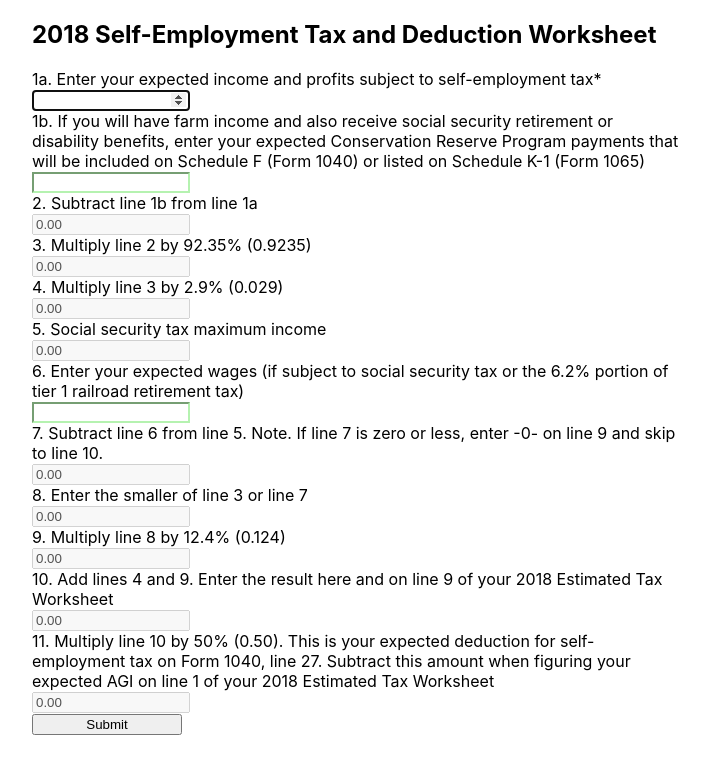
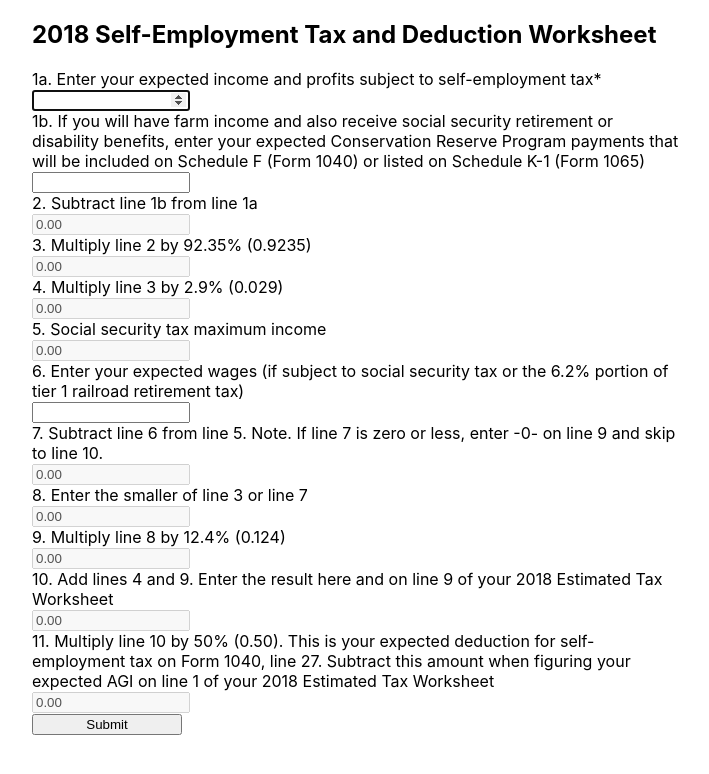
Before and after one commit to tsamb/estimated-tax-calculator, a React (Create React App) app: page / in a window 1280 px wide. Shown: the top 774 px of the page, without its empty margins (283-992 px from the left). Built offline with nearby package versions, Linux system fonts and the light colour scheme.

Commit message:
Remove field highlighting

```diff
--- a/src/App.css
+++ b/src/App.css
@@ -31,9 +31,9 @@ input {
   width: 150px;
 }
 
-input:not([disabled]):not([type="submit"]) {
+/* input:not([disabled]):not([type="submit"]) {
   border-color: #b5f2b0;
-}
+} */
 
 @keyframes App-logo-spin {
   from {
```
